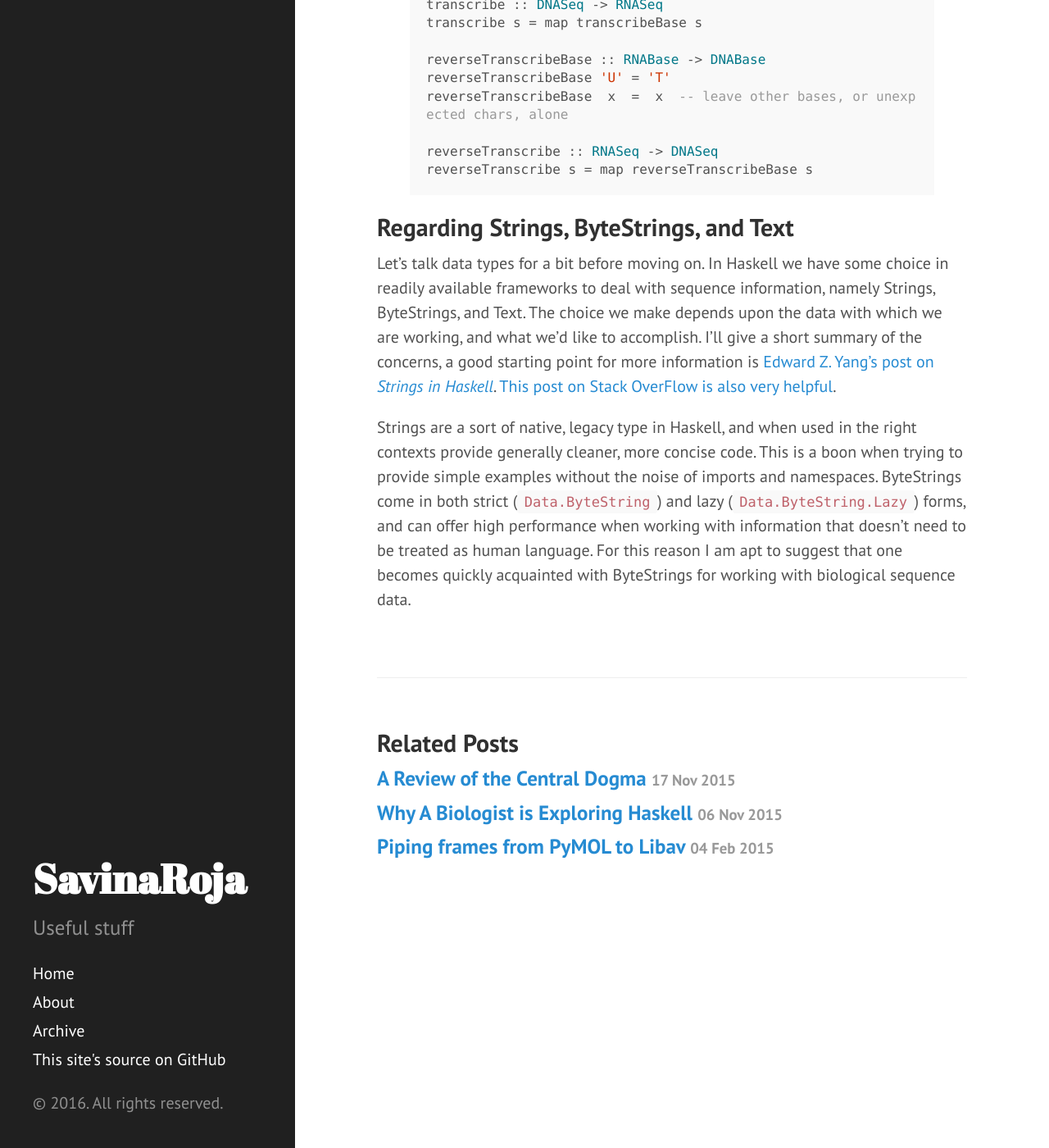
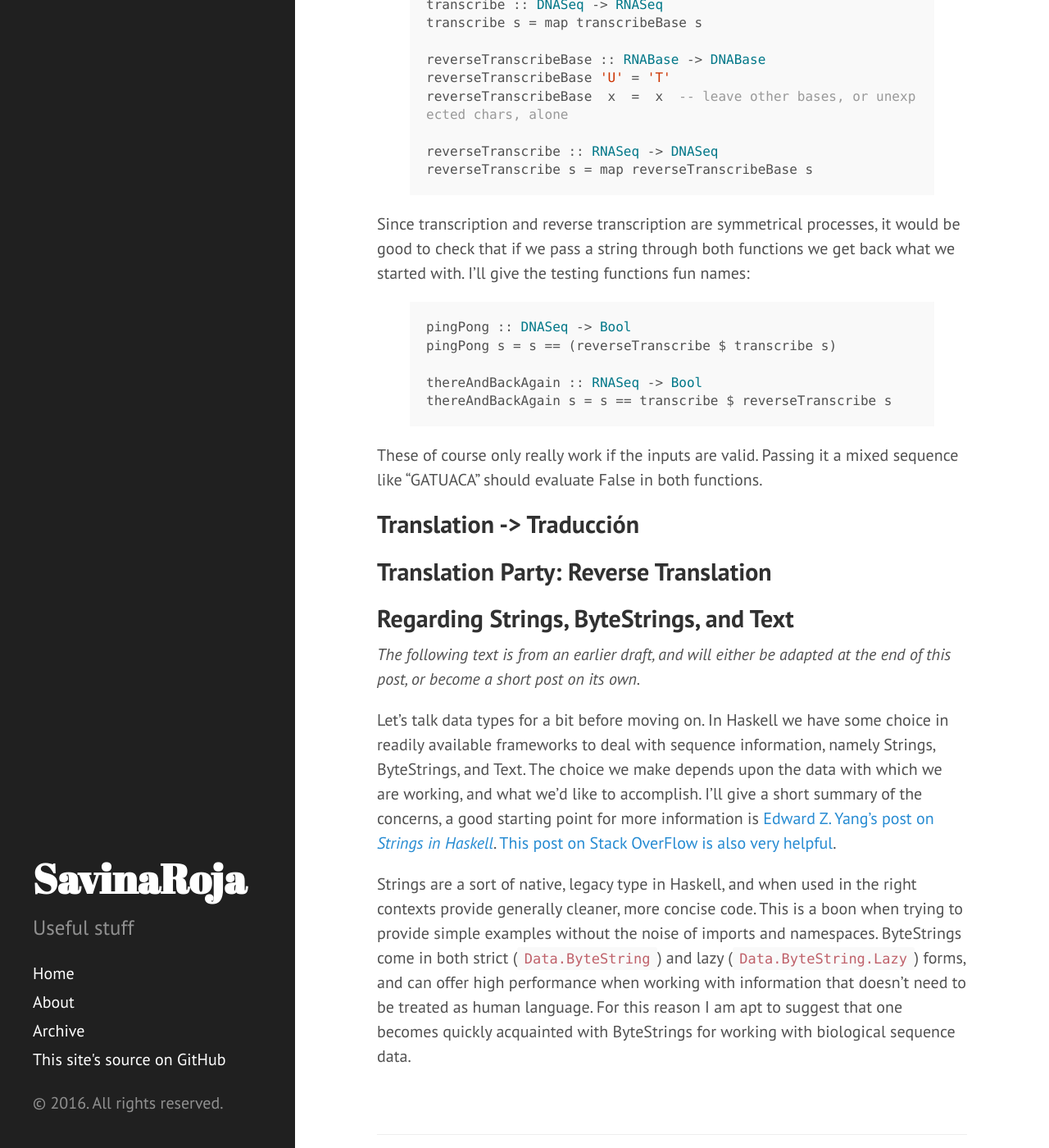
Before and after one commit to SavinaRoja/SavinaRoja.github.io, a Jekyll site: the page built from _posts/2015-11-18-haskell-meets-the-central-dogma.md, in a window 1280 px wide and 1400 px high, scrolled down 3679 px. Shown: the whole window at 82% size. Built offline with Jekyll 4.4.1, drawn with Linux system fonts in a browser that asks for light colours; Markdown is read by kramdown in place of the engine named in the settings.

Commit message:
transcription, reverse transcription, and little tests added, though I need to review them

```diff
--- a/_posts/2015-11-18-haskell-meets-the-central-dogma.md
+++ b/_posts/2015-11-18-haskell-meets-the-central-dogma.md
@@ -54,7 +54,7 @@ replicateBase x = x
 --function that maps the replicateBase function over its input
 replication :: Seq -> Seq
 replication s = map replicateBase s
-{% endhighlight%}
+{% endhighlight %}
 
 So when we feed a string like  `"GATTACA"` to the `replication` function, we
 expect it to evaluate to `"GATTACA"`. Try it out with a few strings, you could
@@ -158,7 +158,29 @@ reverseTranscribe :: RNASeq -> DNASeq
 reverseTranscribe s = map reverseTranscribeBase s
 {% endhighlight %}
 
+Since transcription and reverse transcription are symmetrical processes, it
+would be good to check that if we pass a string through both functions we get
+back what we started with. I'll give the testing functions fun names:
+
+{% highlight haskell %}
+pingPong :: DNASeq -> Bool
+pingPong s = s == (reverseTranscribe $ transcribe s)
+
+thereAndBackAgain :: RNASeq -> Bool
+thereAndBackAgain s = s == transcribe $ reverseTranscribe s
+{% endhighlight %}
+
+These of course only really work if the inputs are valid. Passing it a mixed
+sequence like "GATUACA" should evaluate False in both functions.
+
+## Translation -> Traducción
+
+## Translation Party: Reverse Translation
+
 ## Regarding Strings, ByteStrings, and Text
+
+*The following text is from an earlier draft, and will either be adapted at the
+end of this post, or become a short post on its own.*
 
 Let's talk data types for a bit before moving on. In Haskell we have some choice
 in readily available frameworks to deal with sequence information, namely
```
Also changed, not shown: 1 other file.
